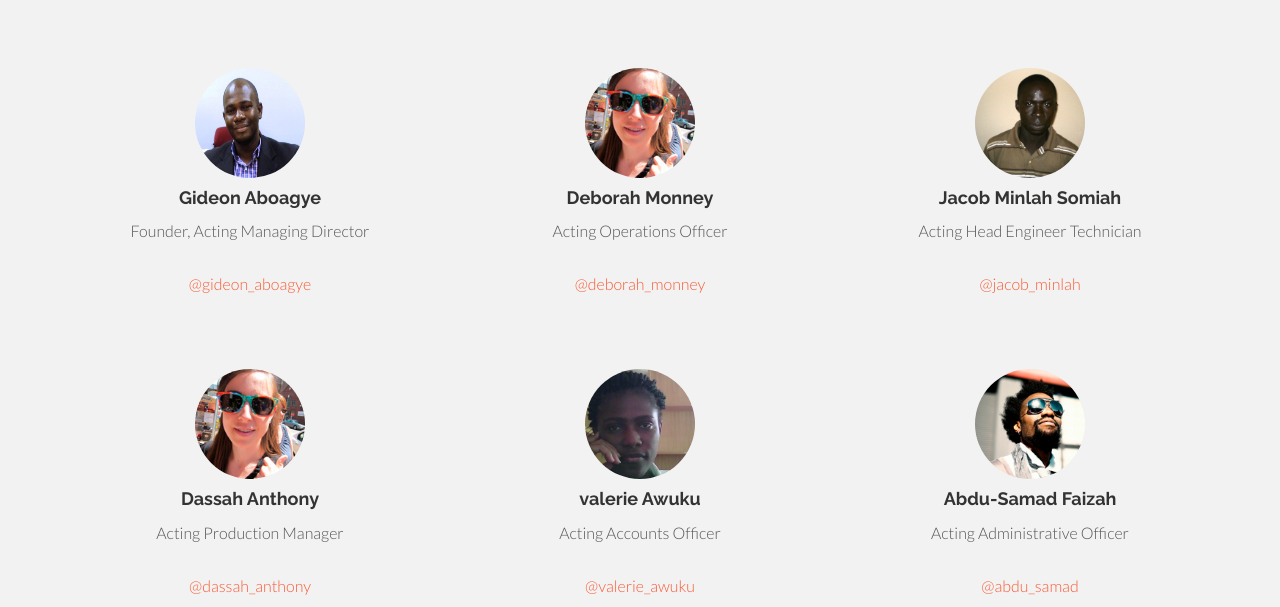
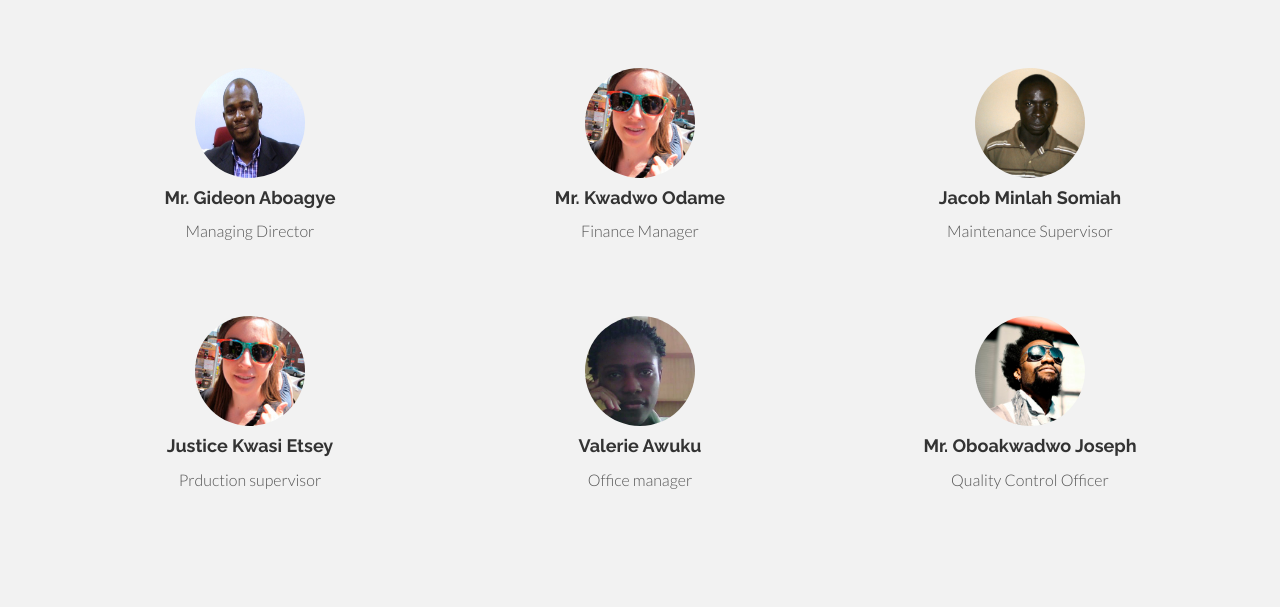
Before and after one commit to dragon-farming/dragon-Pharming, a plain HTML site: page about.html in a window 1280 px wide. Shown: the part 181-788 px from the top of the page. Drawn offline with nearby package versions, Linux system fonts and the light colour scheme.

Commit message:
Updated about.html

```diff
--- a/about.html
+++ b/about.html
@@ -67,24 +67,24 @@
 		<div class="row centered">
 			<br><br>
 			<div class="col-lg-4">
-				<img class="img-circle" src="../assets/img/gideon.jpg" width="110" height="110" alt="">
-				<h4>Gideon Aboagye</h4>
-				<p>Founder, Acting Managing Director</p>
-				<p><a href="#">@gideon_aboagye</a></p>
+				<img class="img-circle" src="../assets/img/gideon.jpg" width="110" height="110" alt="Gideon Aboagye">
+				<h4>Mr. Gideon Aboagye</h4>
+				<p>Managing Director</p>
+				<!-- <p><a href="#">@gideon_aboagye</a></p> -->
 			</div><!-- col-lg-3 -->
 
 			<div class="col-lg-4">
 				<img class="img-circle" src="../assets/img/pic4.jpg" width="110" height="110" alt="Deborah Monney">
-				<h4>Deborah Monney</h4>
-				<p>Acting Operations Officer</p>
-				<p><a href="#">@deborah_monney</a></p>
+				<h4>Mr. Kwadwo Odame</h4>
+				<p>Finance Manager</p>
+				<!-- <p><a href="#">@deborah_monney</a></p> -->
 			</div><!-- col-lg-3 -->
 
 			<div class="col-lg-4">
 				<img class="img-circle" src="../assets/img/jacob.jpg" width="110" height="110" alt="Jacob Minlah Somiah">
 				<h4>Jacob Minlah Somiah</h4>
-				<p>Acting Head Engineer Technician</p>
-				<p><a href="#">@jacob_minlah</a></p>
+				<p>Maintenance Supervisor</p>
+				<!-- <p><a href="#">@jacob_minlah</a></p> -->
 			</div><!-- col-lg-3 -->
 
 		</div><!-- row -->
@@ -92,23 +92,23 @@
 			<br><br>
 			<div class="col-lg-4">
 				<img class="img-circle" src="../assets/img/pic4.jpg" width="110" height="110" alt="Dassah Anthony">
-				<h4>Dassah Anthony</h4>
-				<p>Acting Production Manager</p>
-				<p><a href="#">@dassah_anthony</a></p>
+				<h4>Justice Kwasi Etsey</h4>
+				<p>Prduction supervisor</p>
+				<!-- <p><a href="#">@dassah_anthony</a></p> -->
 			</div><!-- col-lg-3 -->
 
 			<div class="col-lg-4">
 				<img class="img-circle" src="../assets/img/valerie.jpg" width="110" height="110" alt="valerie Awuku">
-				<h4>valerie Awuku</h4>
-				<p>Acting Accounts Officer</p>
-				<p><a href="#">@valerie_awuku</a></p>
+				<h4>Valerie Awuku</h4>
+				<p>Office manager</p>
+				<!-- <p><a href="#">@valerie_awuku</a></p> -->
 			</div><!-- col-lg-3 -->
 
 			<div class="col-lg-4">
 				<img class="img-circle" src="../assets/img/pic3.jpg" width="110" height="110" alt="Abdu Abdu-Samad Faizah">
-				<h4>Abdu-Samad Faizah</h4>
-				<p>Acting Administrative Officer</p>
-				<p><a href="#">@abdu_samad</a></p>
+				<h4>Mr. Oboakwadwo Joseph</h4>
+				<p>Quality Control Officer</p>
+				<!-- <p><a href="#">@abdu_samad</a></p> -->
 
 			</div><!-- col-lg-3 -->
 		</div><!-- row -->
```
